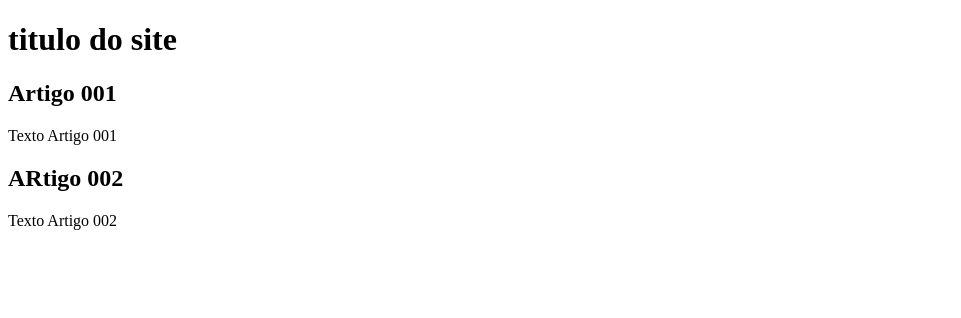
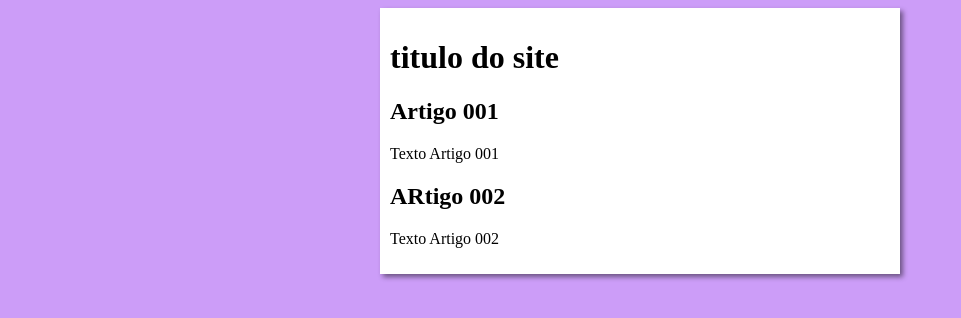
Before and after one commit to OJuauum/projeto-site, a plain HTML site: page index.html in a window 1280 px wide. Shown: the whole page, without its empty margins (0-961 px from the left). Drawn offline with Linux system fonts and the light colour scheme.

Commit message:
iniciei o design

```diff
--- /dev/null
+++ b/estilos/style.css
@@ -0,0 +1,18 @@
+{
+    font-family: Arial, Helvetica, sans-serif;
+    font-size: 16px
+
+}
+
+body {
+    background-color:rgb(204, 157, 248) ;
+
+}
+
+main{
+    background-color: white ;
+    width: 500px;
+    margin: auto;
+    padding: 10px;
+    box-shadow: 3px 3px 5px rgba(0, 0, 0, 0.473);
+}
--- a/index.html
+++ b/index.html
@@ -5,6 +5,7 @@
     <meta http-equiv="X-UA-Compatible" content="IE=edge">
     <meta name="viewport" content="width=device-width, initial-scale=1.0">
     <title>Titulo do site</title>
+    <link rel="stylesheet" href="estilos/style.css">
 </head>
 <body>
     <main>
```
